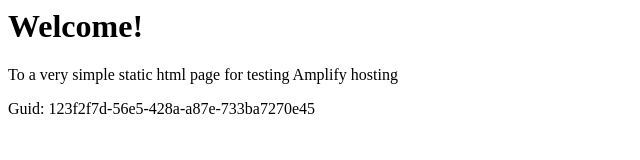
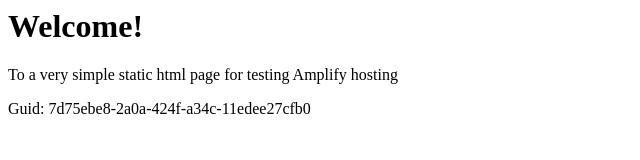
Before and after one commit to aws-aemilia-pdx/Github-PR-Commit-Integration-Test-DoNotTouch-GithubWebhookPreviewCanaryTest-v1-gamma-us-west-2, a website: page src/index.html in a window 1280 px wide. Shown: the full height of the page, 0-640 px from the left. Drawn offline with Linux system fonts and the light colour scheme.

Commit message:
commit from integ tests

```diff
--- a/src/index.html
+++ b/src/index.html
@@ -12,6 +12,6 @@
 <body>
     <h1>Welcome!</h1>
     <p>To a very simple static html page for testing Amplify hosting</p>
-    <p>Guid: 123f2f7d-56e5-428a-a87e-733ba7270e45</p></body>
+    <p>Guid: 7d75ebe8-2a0a-424f-a34c-11edee27cfb0</p></body>
 
 </html>
```
